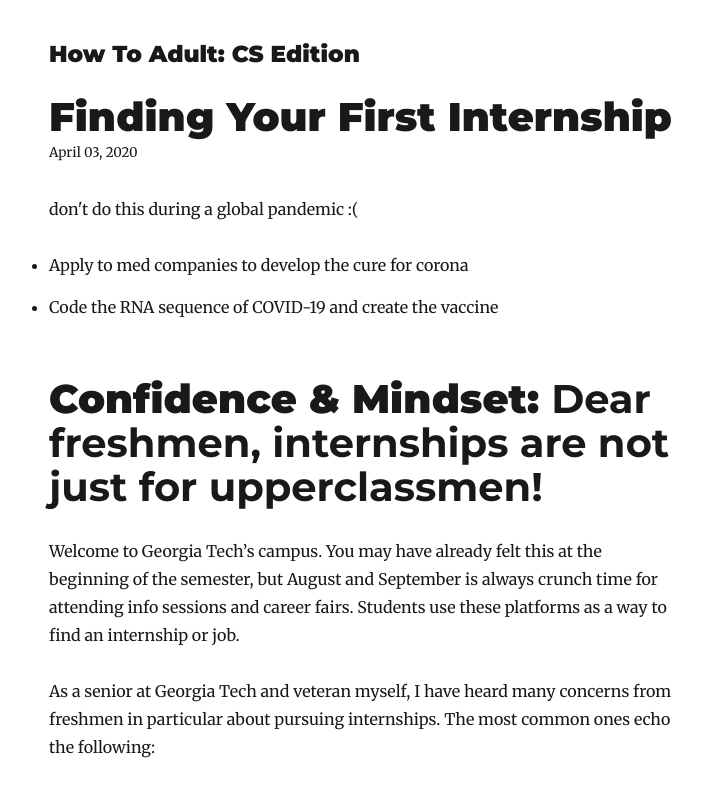
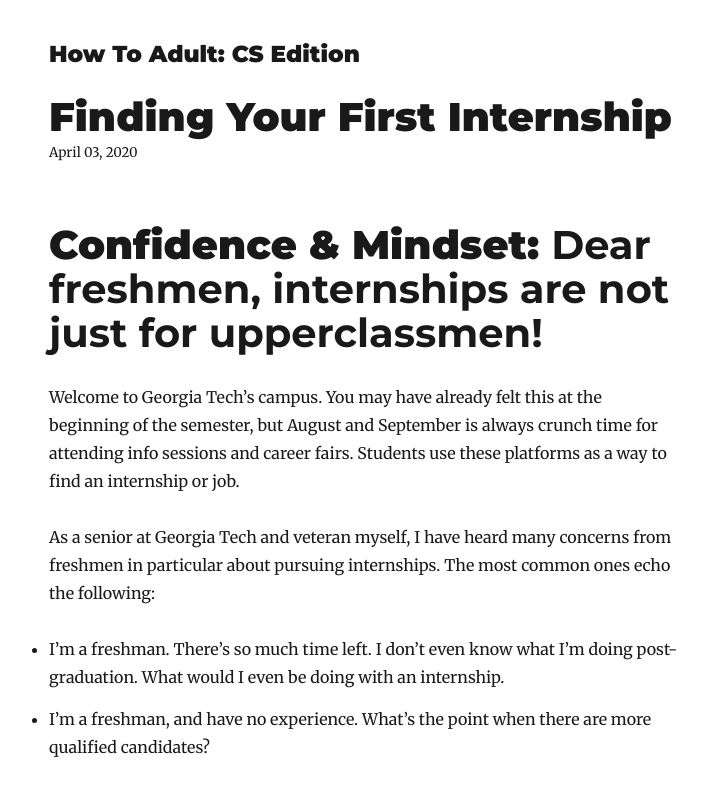
Before and after one commit to chunloklo/how-to-adult, a Gatsby site: page /internship/ in a window 1280 px wide. Shown: the top 786 px of the page, without its empty margins (276-978 px from the left). Built offline with nearby package versions, Linux system fonts and the light colour scheme; Gatsby itself is replaced by a stand-in of ours; some packages are replaced by stand-ins of ours.

Commit message:
removed tidibis about COVID-19 jokes in the beginning of internship

```diff
--- a/content/blog/internship/index.md
+++ b/content/blog/internship/index.md
@@ -3,13 +3,6 @@ title: Finding Your First Internship
 date: "2020-04-03"
 description: "Tips and tricks for finding and performing at your first internship."
 ---
-don't do this during a global pandemic :(
-
-* Apply to med companies to develop the cure for corona
-* Code the RNA sequence of COVID-19 and create the vaccine
-
-
-
 # Confidence & Mindset: **Dear freshmen, internships are not just for upperclassmen!**
 
 Welcome to Georgia Tech’s campus. You may have already felt this at the beginning of the semester, but August and September is always crunch time for attending info sessions and career fairs. Students use these platforms as a way to find an internship or job.
```
